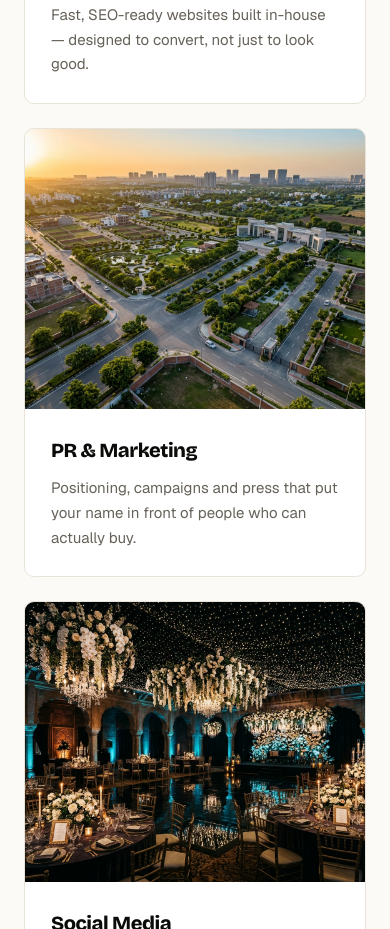
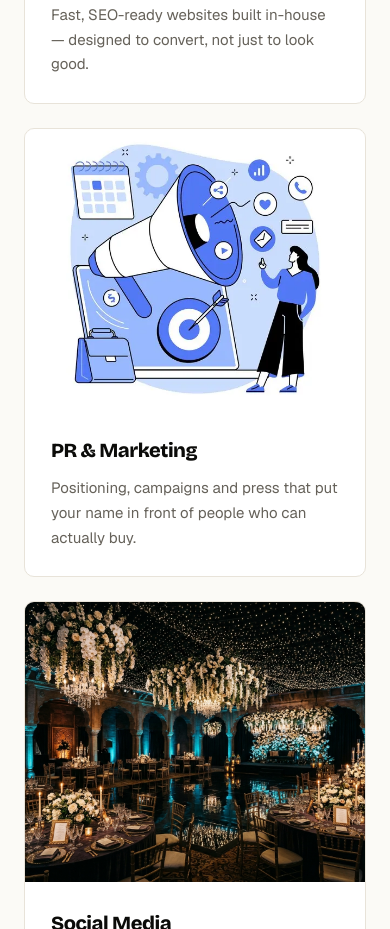
Before and after one commit to bills740ssrw-creator/wallysolutions, a plain HTML site: page index.html in a window 390 px wide. Shown: the part 1100-2029 px from the top of the page. Drawn offline with Linux system fonts and the light colour scheme.

Commit message:
Add megaphone illustration to PR & Marketing service card

```diff
--- a/index.html
+++ b/index.html
@@ -62,7 +62,7 @@
         </article>
 
         <article class="service card">
-          <div class="service__image" style="background-image:url('assets/img/work-skjlandbase.jpg')"></div>
+          <div class="service__image" style="background-image:url('assets/img/work-pr-marketing.png')"></div>
           <div class="service__body">
             <h3 class="service__title">PR &amp; Marketing</h3>
             <p class="service__desc">Positioning, campaigns and press that put your name in front of people who can actually buy.</p>
```
Also changed, not shown: assets/img/work-pr-marketing.png (added).
